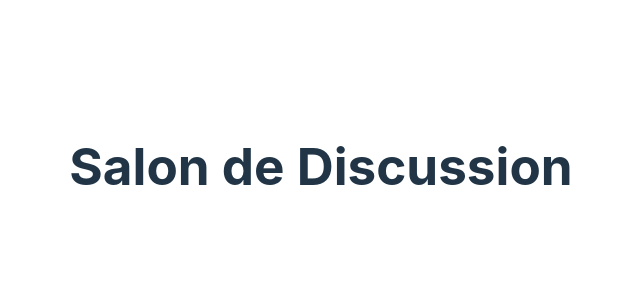
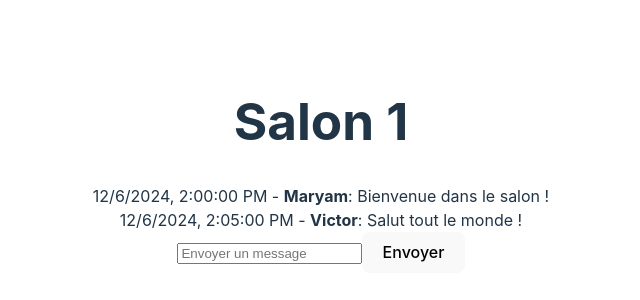
Before and after one commit to maryamabloua/FireTalk, a React (Vite) app: page /chat-room/1 in a window 1280 px wide. Shown: the part 234-534 px from the top of the page, without its empty margins (319-959 px from the left). Built offline with nearby package versions, Linux system fonts and the light colour scheme.

Commit message:
Add basic ChatRoomPage

```diff
--- a/src/pages/ChatRoomPage.jsx
+++ b/src/pages/ChatRoomPage.jsx
@@ -1,9 +1,64 @@
+import { useState, useEffect } from 'react'
+import { useParams } from 'react-router-dom'
+
+// Salon de discussion individuel //
+
 const ChatRoomPage = () => {
+    // Récupère l'ID du salon (à partir de l'URL)
+    const { id } = useParams()
+
+    // useState pour stocker les messages du salon
+    const [messages, setMessages] = useState([
+        { id: 1, text: 'Bienvenue dans le salon !', user: 'Maryam', date: '2024-12-06T14:00:00Z' },
+        { id: 2, text: 'Salut tout le monde !', user: 'Victor', date: '2024-12-06T14:05:00Z' },
+    ])
+
+    // Fonction pour ajouter un message
+    const handleAddMessage = (text) => {
+        if (!text.trim()) { // Vérifie que le texte non vide ou composé uniquement d'espaces
+            return // Ne fait rien si invalide
+        }
+        const newMessage = {
+            id: messages.length + 1,
+            text,
+            user: 'Moi',
+            date: new Date().toISOString(),
+        }
+        setMessages([...messages, newMessage]) // MaJ de la liste des messages
+    }
+
+    // Effet pour simuler le chargement des messages du salon (dans la console) -> useEffect déclenché à chaque fois que l'ID du salon change (URL)
+    useEffect(() => {
+        console.log(`Chargement des messages pour le salon ID: ${id}`)
+        // Ici on pourra ajouter la logique pour charger les messages spécifiques à ce salon
+    }, [id]) // Dépendance sur id, sinon useEffect exécuté à chaque rendu (boucles infinies)
+
     return (
-      <div>
-        <h1>Salon de Discussion</h1>
-      </div>
+        <div>
+            <h1>Salon {id}</h1>
+
+            {/* Liste des messages */}
+            <div>
+                {messages.map((message) => (
+                    <div key={message.id}>
+                        <span>{new Date(message.date).toLocaleString()} - <strong>{message.user}</strong>: {message.text}</span>
+                    </div>
+                ))}
+            </div>
+
+            {/* Formulaire pour envoyer un message */}
+            <form
+                onSubmit={(e) => {
+                    e.preventDefault() // Empêche de recharger la page lors de la soumission
+                    handleAddMessage(e.target.elements.message.value)
+                    e.target.reset()
+                }}
+            >
+                <input type="text" name="message" placeholder="Envoyer un message" />
+                <button type="submit">Envoyer</button>
+            </form>
+        </div>
     )
-  }
+}
 
-  export default ChatRoomPage
+export default ChatRoomPage
```
